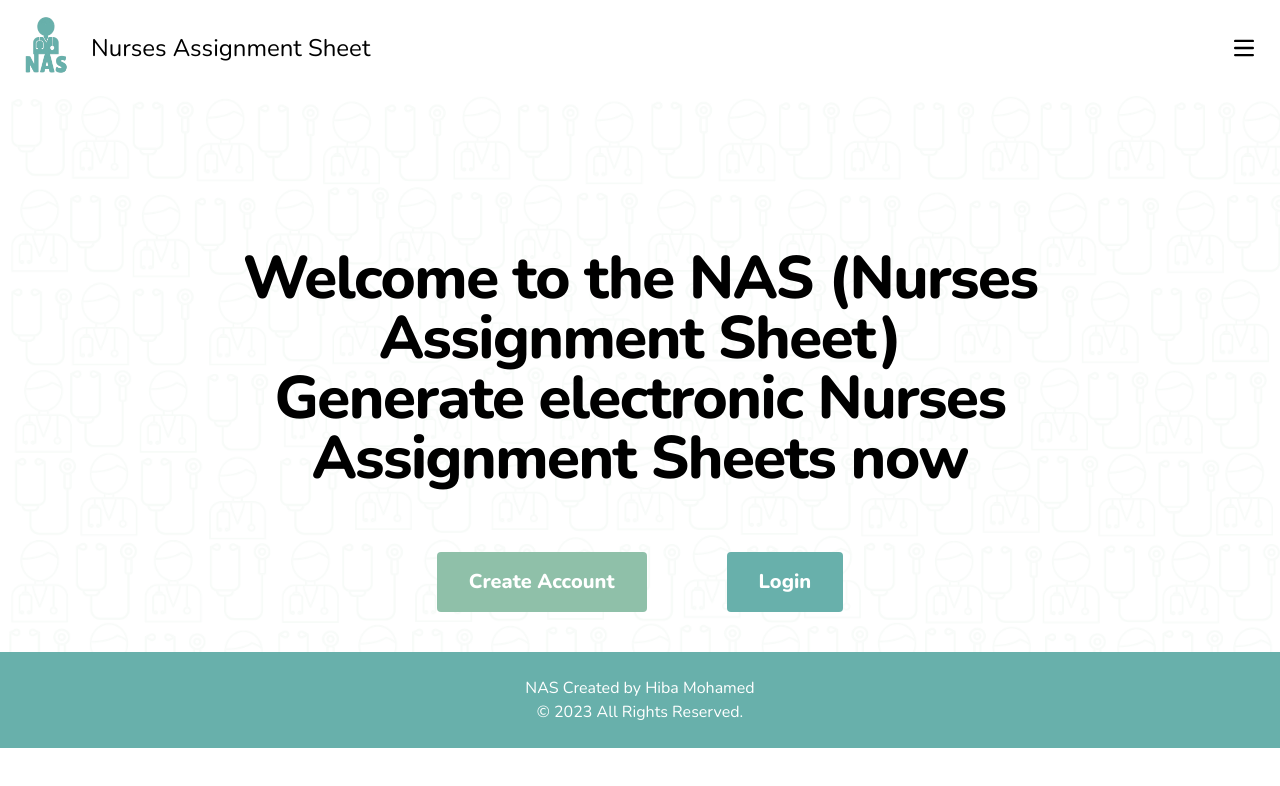
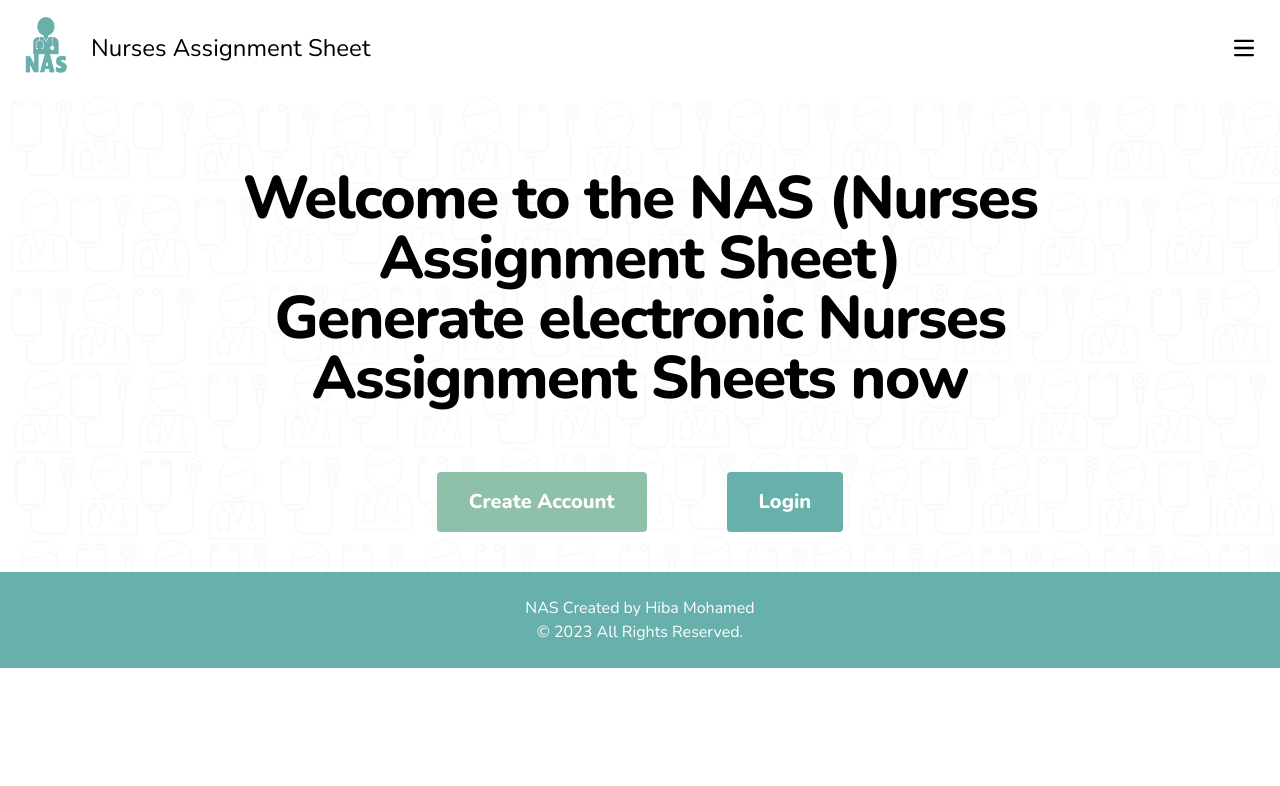
Before and after one commit to Hiba-Mohamed/Reactjs-Nurses-Assignment-Sheet, a React (Vite) app: page / in a window 1280 px wide. Shown: the top 786 px of the page. Built offline with nearby package versions, Linux system fonts and the light colour scheme.

Commit message:
welcome page styling complete

```diff
--- a/src/pages/welcome-page/welcome-page.tsx
+++ b/src/pages/welcome-page/welcome-page.tsx
@@ -1,7 +1,7 @@
 export function WelcomPage() {
     return (
         <div className="bg-cover bg-repeat bg-opacity-10" style={{ backgroundImage: `url('images/banner-pic.png')` }}>
-        <div className="font-nunito font-bold flex flex-row relative max-w-5xl mx-auto pt-20 sm:pt-24 lg:pt-32">
+        <div className="font-nunito font-bold flex flex-row relative max-w-5xl mx-auto pt-20 sm:pt-12 lg:pt-18">
                 <div className="flex flex-col items-center w-screen">
 
                         <h1 className="text-nunito-900 font-extrabold text-4xl sm:text-5xl lg:text-6xl tracking-tight text-center dark:text-white p-6">Welcome to the NAS (Nurses Assignment Sheet)<br></br>Generate electronic Nurses Assignment Sheets now</h1>
```
